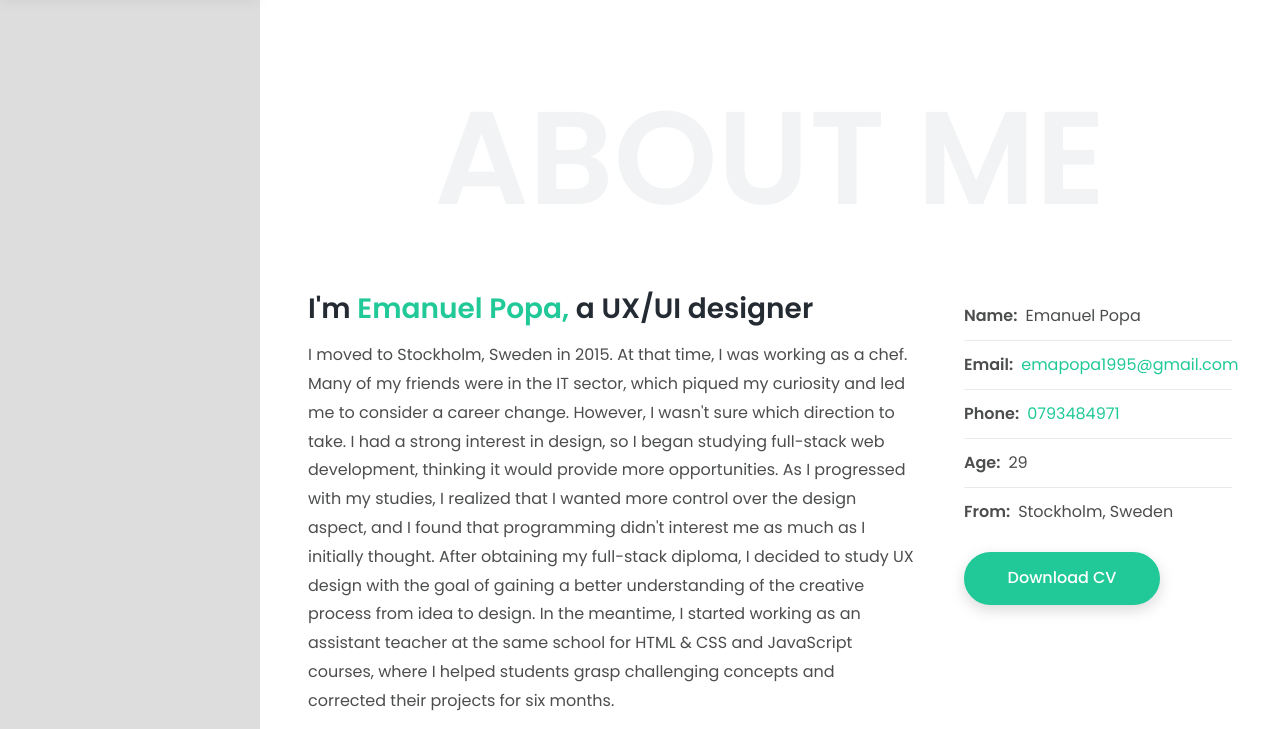
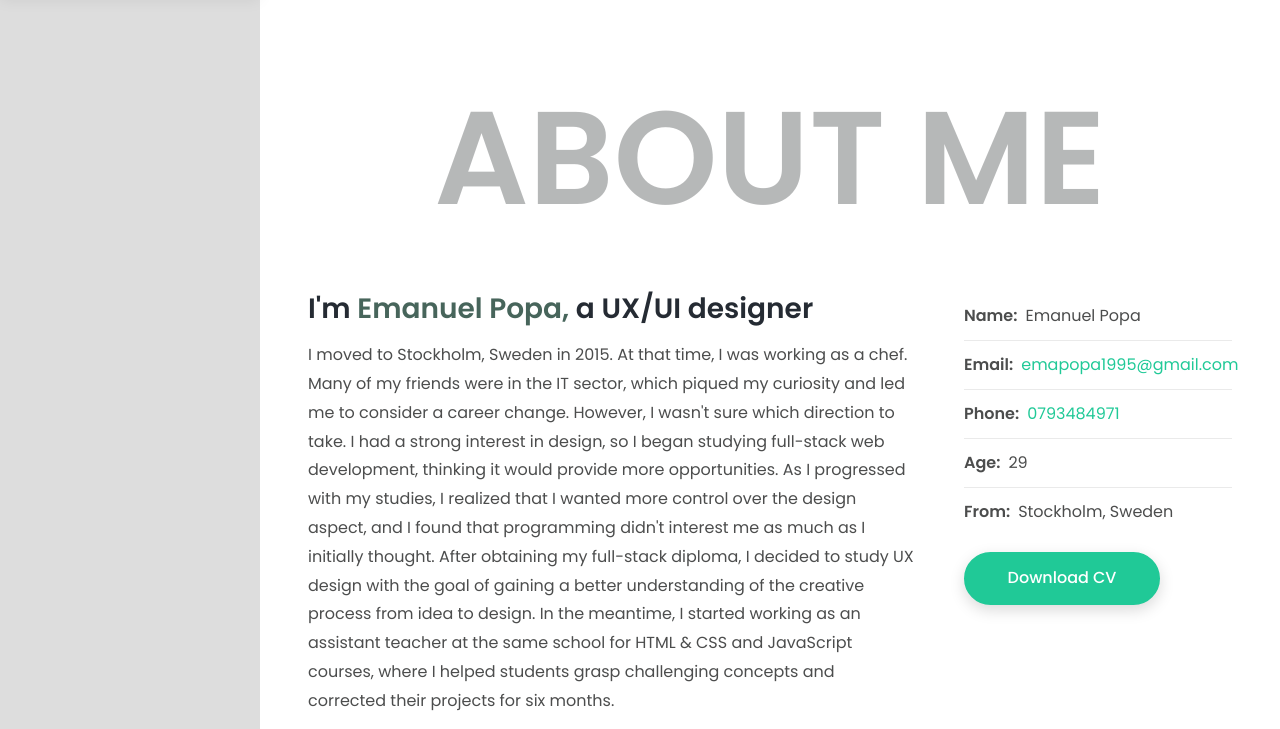
Before and after one commit to emapopa/Emanuel-Popa, a plain HTML site: page index.html in a window 1280 px wide. Shown: the part 800-1529 px from the top of the page. Drawn offline with Linux system fonts and the light colour scheme.

Commit message:
fix colors

```diff
--- a/css/stylesheet.css
+++ b/css/stylesheet.css
@@ -3300,7 +3300,7 @@ select.form-control:not([size]):not([multiple]):not(.form-control-sm) {
 }
 
 .bg-primary {
-  background-color: #20c997 !important;
+  background-color: #40685c !important;
 }
 
 .bg-secondary {
@@ -3308,7 +3308,7 @@ select.form-control:not([size]):not([multiple]):not(.form-control-sm) {
 }
 
 .text-primary, .btn-light, .btn-outline-light:hover, .btn-link, .btn-outline-light:not(:disabled):not(.disabled).active, .btn-outline-light:not(:disabled):not(.disabled):active {
-  color: #20c997 !important;
+  color: #47655b !important;
 }
 
 .btn-link:hover {
@@ -3320,7 +3320,7 @@ select.form-control:not([size]):not([multiple]):not(.form-control-sm) {
 }
 
 .text-light {
-  color: #dee3e4 !important;
+  color: #4c5051 !important;
 }
 
 .text-body {
```
